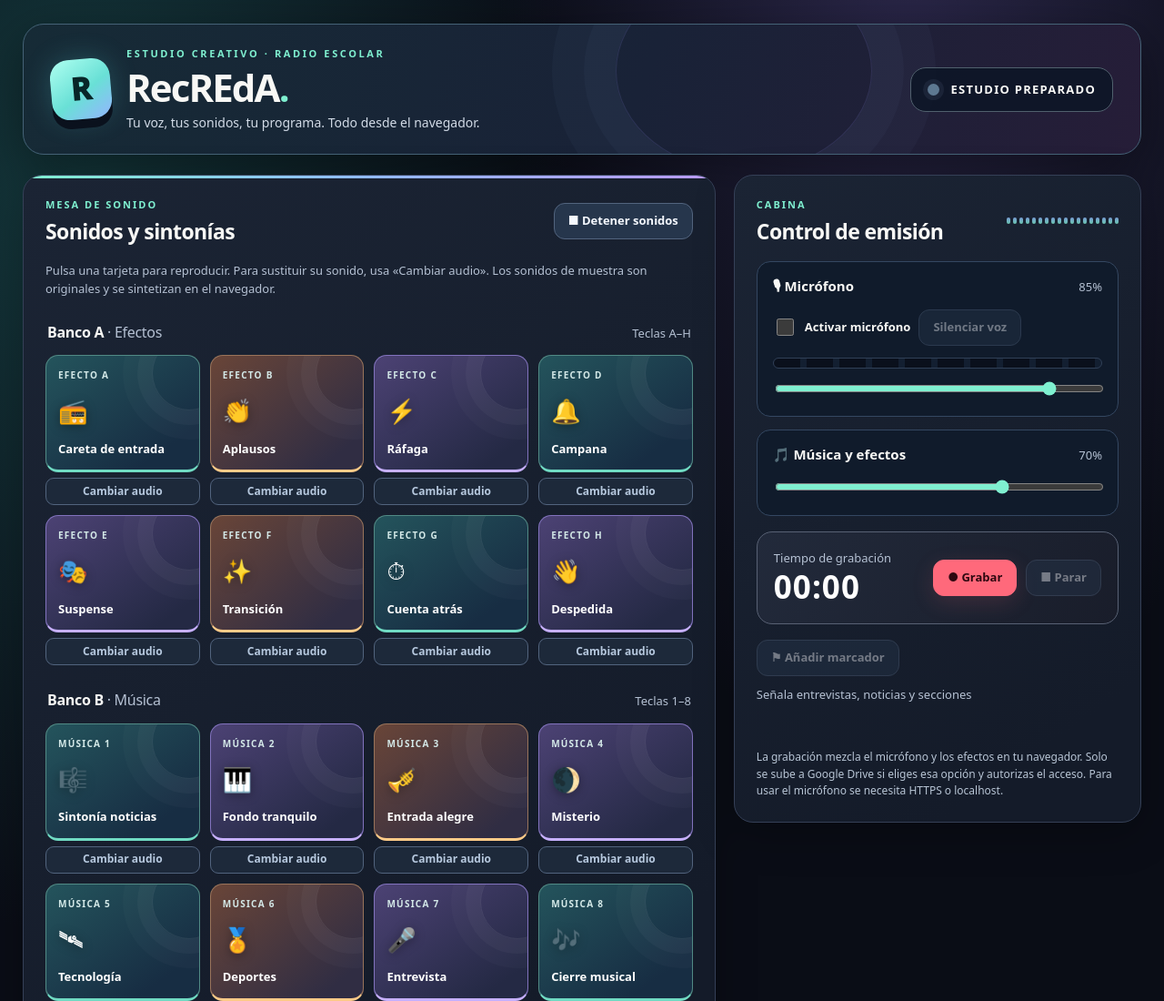
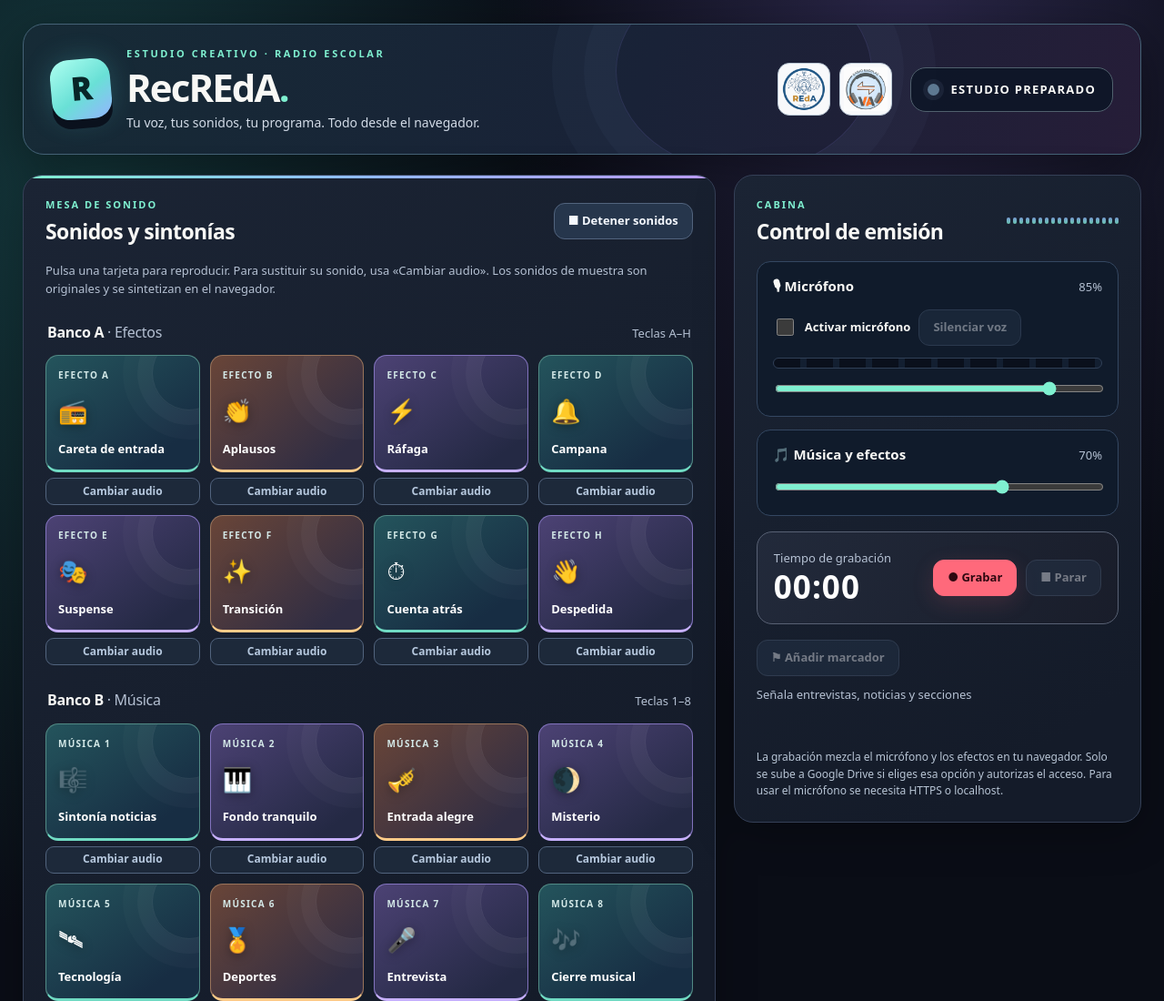
Before and after one commit to maestrovictor/radio, a plain HTML site: page RecREdA/index.html in a window 1280 px wide. Shown: the top 1100 px of the page at 91% size. Drawn offline with Linux system fonts and the light colour scheme.

Commit message:
Incluye los logos enlazados de REdA y Radio Escolar Vicente Aleixandre

```diff
--- a/RecREdA/index.html
+++ b/RecREdA/index.html
@@ -43,6 +43,13 @@ button:focus-visible,input:focus-visible,textarea:focus-visible,a:focus-visible{
 .brand h1{font-size:clamp(28px,3.8vw,42px);letter-spacing:-1.9px;font-weight:850;line-height:1.05;margin:0}
 .brand p{color:#d2dbe7;margin:7px 0 0;font-size:14px}
 .strapline{font-size:11px;letter-spacing:2.6px;color:var(--accent);font-weight:800;margin-bottom:7px;text-transform:uppercase}
+.header-links{position:relative;z-index:1;display:flex;gap:10px;margin-left:auto}
+.header-logo{
+  display:grid;place-items:center;width:58px;height:58px;padding:4px;border-radius:13px;
+  background:#f8f9fb;border:1px solid #bbc9d6;
+}
+.header-logo img{display:block;width:100%;height:100%;object-fit:contain}
+.header-logo:hover{border-color:var(--accent);box-shadow:0 0 0 1px var(--accent)}
 .status{position:relative;z-index:1;display:flex;align-items:center;gap:13px;min-width:220px;justify-content:center;
   padding:14px 18px;border-radius:17px;border:1px solid #50606d;background:#0b1425cc;
   font-size:13px;font-weight:800;text-transform:uppercase;letter-spacing:1.25px;color:#f9f9f7}
@@ -126,12 +133,24 @@ audio{width:100%;margin-top:12px;min-height:45px}
 .file-input{display:none}
 @media(max-width:980px){.layout{grid-template-columns:1fr}.scripts{grid-template-columns:1fr}}
 @media(max-width:590px){.shell{padding:12px 10px 28px}.top{padding:20px 16px;border-radius:16px}.logo{width:54px;height:54px}.brand h1{font-size:29px}.brand p{font-size:12px}.status{min-width:0;width:100%;justify-content:flex-start}.panel{padding:17px;border-radius:17px}.panel h2{font-size:21px}.pads{grid-template-columns:repeat(2,minmax(0,1fr));gap:10px}.pad{min-height:105px}.recordbar{padding:14px}.timer{font-size:30px}.download-actions{grid-template-columns:1fr}}
+@media(max-width:590px){.header-links{margin-left:0}.header-logo{width:50px;height:50px}}
 @media(prefers-reduced-motion:reduce){*,*::before,*::after{animation:none!important;transition:none!important;scroll-behavior:auto!important}}
 </style>
 </head>
 <body>
 <div class="shell">
-<header class="top"><div class="brand"><div class="logo" aria-hidden="true">R</div><div><div class="strapline">Estudio creativo · Radio escolar</div><h1>RecREdA<span style="color:var(--accent)">.</span></h1><p>Tu voz, tus sonidos, tu programa. Todo desde el navegador.</p></div></div><div class="status"><span id="status-led" class="led"></span><span id="status-label">Estudio preparado</span></div></header>
+<header class="top">
+ <div class="brand"><div class="logo" aria-hidden="true">R</div><div><div class="strapline">Estudio creativo · Radio escolar</div><h1>RecREdA<span style="color:var(--accent)">.</span></h1><p>Tu voz, tus sonidos, tu programa. Todo desde el navegador.</p></div></div>
+ <nav class="header-links" aria-label="Enlaces de radio escolar">
+  <a class="header-logo" href="https://www.juntadeandalucia.es/educacion/eaprendizaje/wp-content/uploads/2026/09/loro-REDA.png" target="_blank" rel="noopener noreferrer">
+   <img src="./assets/logo-reda.webp" alt="Red de Radios Escolares de Andalucía (REdA)" width="160" height="160">
+  </a>
+  <a class="header-logo" href="https://m.youtube.com/@radioescolarvicentealeixandre" target="_blank" rel="noopener noreferrer">
+   <img src="./assets/logo-radio-vicente-aleixandre.webp" alt="Radio Escolar Vicente Aleixandre en YouTube" width="160" height="160">
+  </a>
+ </nav>
+ <div class="status"><span id="status-led" class="led"></span><span id="status-label">Estudio preparado</span></div>
+</header>
 <div class="layout">
 <section class="panel">
  <div class="heading"><div><div class="eyebrow">Mesa de sonido</div><h2>Sonidos y sintonías</h2></div><button class="button" id="stop-sounds">■ Detener sonidos</button></div>
```
Also changed, not shown: RecREdA/assets/logo-radio-vicente-aleixandre.webp (added), RecREdA/assets/logo-reda.webp (added).
